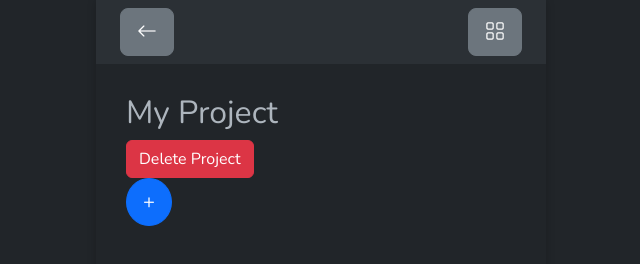
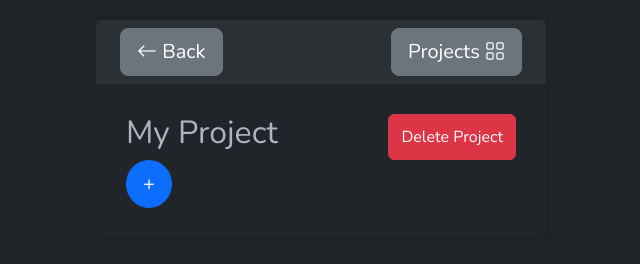
Before and after one commit to dazfz/todo-list, a plain HTML site: page index.html in a window 1280 px wide. Shown: the whole page, without its empty margins (319-959 px from the left). Drawn offline with nearby package versions, Linux system fonts and the light colour scheme.

Commit message:
arreglar containers, cambios menores

```diff
--- a/index.html
+++ b/index.html
@@ -28,14 +28,15 @@
   </head>
 
   <body>
-    <div class="mainContainer">
+    <div class="mainContainer rounded-bottom">
       <nav
-        class="navbar navbar-expand-lg bg-body-tertiary justify-content-between w-100 px-4"
+        class="navbar navbar-expand-lg bg-body-tertiary justify-content-between w-100 px-4 rounded-top"
       >
         <button id="goBack" class="btn btn-secondary btn-lg">
-          <i class="bi bi-arrow-left"></i>
+          <i class="bi bi-arrow-left"></i> Back
         </button>
         <button id="showAll" class="btn btn-secondary btn-lg">
+          Projects
           <i class="bi bi-grid"></i>
         </button>
       </nav>
--- a/index.js
+++ b/index.js
@@ -44,7 +44,7 @@ const showAllProjects = (projects) => {
   main.appendChild(projectList);
 
   const addButton = createNewBtn();
-  addButton.classList.add("new","rounded-circle","btn-lg");
+  addButton.classList.add("new", "rounded-circle", "btn-lg");
   addButton.addEventListener("click", () => openProjectForm(projects));
   main.appendChild(addButton);
 };
@@ -63,4 +63,4 @@ document.body.appendChild(mod);
 
 projectPage(projects[0]);
 
-export { projects, showAllProjects, nullCurrent,mod };
+export { projects, showAllProjects, nullCurrent, mod };
--- a/project.js
+++ b/project.js
@@ -8,14 +8,15 @@ const projectPage = (project) => {
   main.innerHTML = "";
 
   const header = document.createElement("div");
-  header.classList.add("project-header");
+  header.classList.add("project-header", "d-flex", "justify-content-between");
 
   const title = document.createElement("h2");
   title.textContent = project.name;
   header.appendChild(title);
 
-  const deleteTodoBtn = createDeleteBtn();
+  const deleteTodoBtn = document.createElement("button");
   deleteTodoBtn.innerHTML = "Delete Project";
+  deleteTodoBtn.classList.add("btn", "btn-danger");
   deleteTodoBtn.addEventListener("click", () => {
     const projectIndex = projects.indexOf(project);
     if (projectIndex !== -1) {
@@ -27,11 +28,9 @@ const projectPage = (project) => {
   header.appendChild(deleteTodoBtn);
 
   const todoList = document.createElement("div");
-  //todoList.classList.add("list-group");
 
   project.todos.forEach((todo) => {
     const todoCardElement = todoCard(todo);
-    //todoCardElement.classList.add("list-group-item");
 
     const buttonGroup = document.createElement("div");
     buttonGroup.classList.add("btn-group");
--- a/styles.css
+++ b/styles.css
@@ -4,22 +4,12 @@
   font-family: "Nunito", sans-serif;
 }
 
-body {
-  display: flex;
-  justify-content: center;
-  align-items: center;
-}
 .mainContainer {
+  margin: 20px auto;
   width: 450px;
-  display: flex;
-  flex-direction: column;
-  align-items: center;
-  min-height: 100vh;
   box-shadow: 0 0 10px rgba(0, 0, 0, 0.2);
-  border-radius: 5px;
 }
 main {
-  width: 100%;
   padding: 30px;
 }
 
--- a/todo.js
+++ b/todo.js
@@ -16,11 +16,9 @@ const todoCard = (todo) => {
 
   const title = document.createElement("h3");
   title.textContent = todo.title;
-  title.style.overflow = "hidden";
-  title.style.whiteSpace = "nowrap";
-  title.style.textOverflow = "ellipsis";
   title.style.maxWidth = "85%";
   title.classList.add("card-title");
+  title.classList.add("text-truncate");
   body.appendChild(title);
 
   const checkbox = document.createElement("input");
@@ -43,19 +41,22 @@ const todoWindow = (project, todo) => {
   popup.classList.add("popup");
 
   const description = document.createElement("p");
+  description.classList.add("mb-2");
   description.textContent = `Description: ${todo.description}`;
   popup.appendChild(description);
 
   const dueDate = document.createElement("p");
+  dueDate.classList.add("mb-2");
   dueDate.textContent = `Due Date: ${todo.dueDate}`;
   popup.appendChild(dueDate);
 
   const priority = document.createElement("p");
+  priority.classList.add("mb-4");
   priority.textContent = `Priority: ${todo.priority}`;
   popup.appendChild(priority);
 
   const editButton = document.createElement("button");
-  editButton.textContent = "Edit";
+  editButton.innerHTML = 'Edit <i class="bi bi-pencil-square"></i>';
   editButton.classList.add("btn", "btn-primary");
   editButton.addEventListener("click", () => {
     openTodoForm(project, todo);
@@ -64,6 +65,7 @@ const todoWindow = (project, todo) => {
 
   const title = mod.querySelector(".modal-title");
   title.textContent = todo.title;
+  title.style.overflow = "auto";
   const body = mod.querySelector(".modal-body");
   body.append(popup);
 };
```
Also changed, not shown: README.md.
